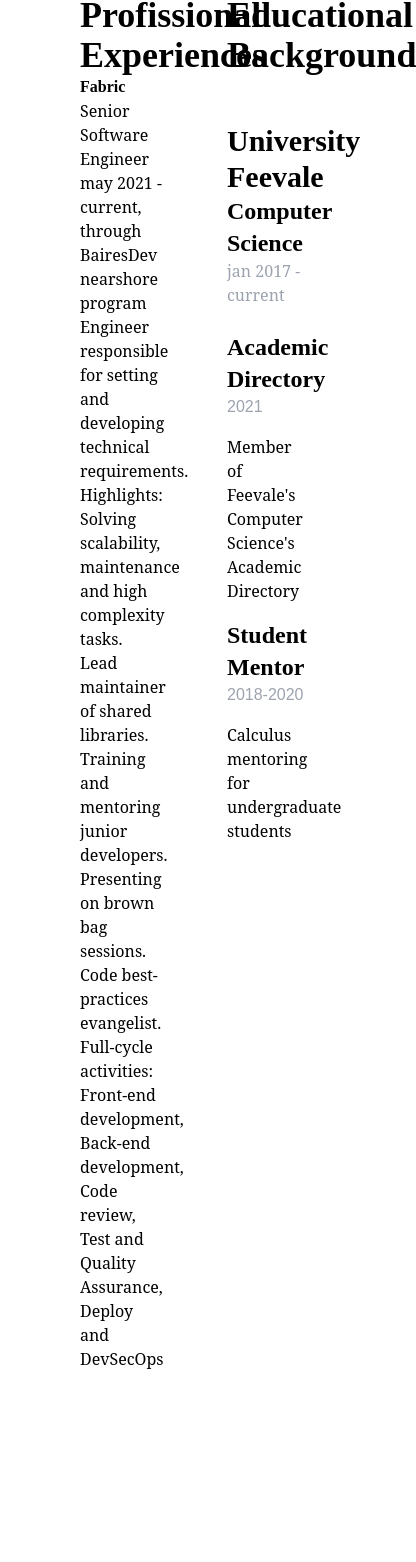
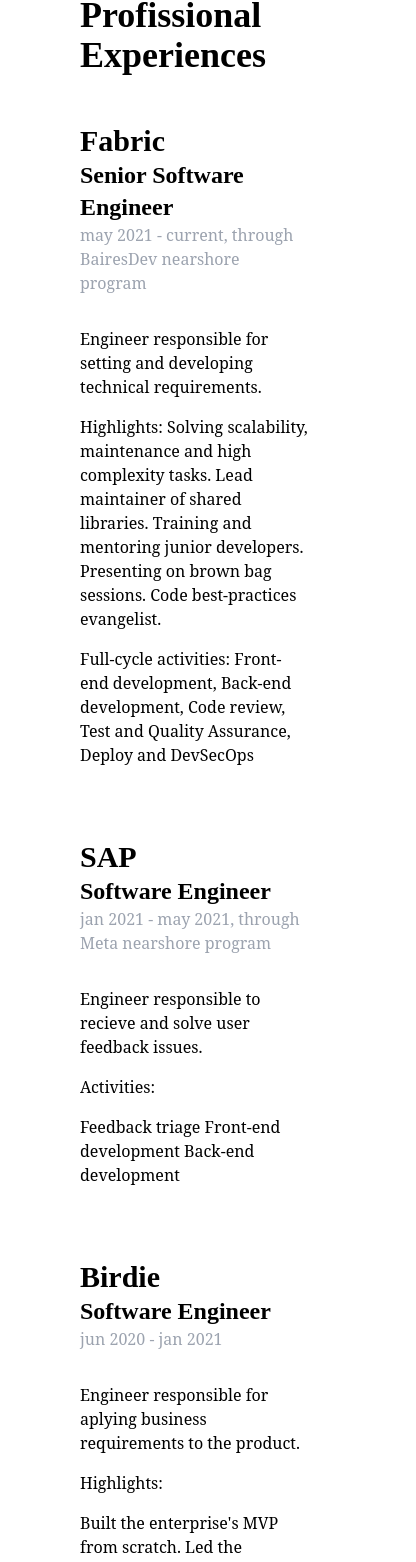
Before and after one commit to AlenDavid/davidalen.dev, a Next.js app: page / in a window 390 px wide. Shown: the part 1233-2795 px from the top of the page, 416 px wide, since content can reach past the window. Before the commit the page ends 2604 px from the top, so only its background shows below. Built offline with nearby package versions, Linux system fonts and the light colour scheme.

Commit message:
(update) experiences

```diff
--- a/components/Experiences.js
+++ b/components/Experiences.js
@@ -1,33 +1,7 @@
 import React from 'react'
 
-export function Experiences() {
+const EducationalExperiences = () => {
 	return (
-		<section className='px-20 grid grid-cols-2 gap-16'>
-			<div>
-				<h2 className='text-4xl font-bold mt-16'>Profissional Experiences</h2>
-				<div>
-					<div>
-						<h3>Fabric</h3>
-						<p>Senior Software Engineer</p>
-						<p>may 2021 - current, through BairesDev nearshore program </p>
-						<p>
-							Engineer responsible for setting and developing technical
-							requirements.
-						</p>
-						<p>
-							Highlights: Solving scalability, maintenance and high complexity
-							tasks. Lead maintainer of shared libraries. Training and mentoring
-							junior developers. Presenting on brown bag sessions. Code
-							best-practices evangelist.
-						</p>
-						<p>
-							Full-cycle activities: Front-end development, Back-end
-							development, Code review, Test and Quality Assurance, Deploy and
-							DevSecOps
-						</p>
-					</div>
-				</div>
-			</div>
 		<div>
 			<h2 className='text-4xl font-bold mt-16'>Educational Background</h2>
 			<div className='flex flex-col'>
@@ -57,6 +31,101 @@
 				</div>
 			</div>
 		</div>
+	)
+}
+
+const ProfessionalExperiences = () => {
+	return (
+		<div>
+			<h2 className='text-4xl font-bold mt-16'>Profissional Experiences</h2>
+			<div className='flex flex-col'>
+				<div className='mb-6 flex flex-col gap-4'>
+					<div className='mb-4'>
+						<h3 className='text-3xl font-bold mt-12'>Fabric</h3>
+						<h4 className='text-2xl font-bold'>Senior Software Engineer</h4>
+						<p className='text-gray-400'>
+							may 2021 - current, through BairesDev nearshore program{' '}
+						</p>
+					</div>
+					<p>
+						Engineer responsible for setting and developing technical
+						requirements.
+					</p>
+					<p>
+						Highlights: Solving scalability, maintenance and high complexity
+						tasks. Lead maintainer of shared libraries. Training and mentoring
+						junior developers. Presenting on brown bag sessions. Code
+						best-practices evangelist.
+					</p>
+					<p>
+						Full-cycle activities: Front-end development, Back-end development,
+						Code review, Test and Quality Assurance, Deploy and DevSecOps
+					</p>
+				</div>
+				<div className='mb-6 flex flex-col gap-4'>
+					<div className='mb-4'>
+						<h3 className='text-3xl font-bold mt-12'>SAP</h3>
+						<h4 className='text-2xl font-bold'>Software Engineer</h4>
+						<p className='text-gray-400'>
+							jan 2021 - may 2021, through Meta nearshore program
+						</p>
+					</div>
+					<p>Engineer responsible to recieve and solve user feedback issues.</p>
+					<p>Activities:</p>
+					<p>Feedback triage Front-end development Back-end development</p>
+				</div>
+				<div className='mb-6 flex flex-col gap-4'>
+					<div className='mb-4'>
+						<h3 className='text-3xl font-bold mt-12'>Birdie</h3>
+						<h4 className='text-2xl font-bold'>Software Engineer</h4>
+						<p className='text-gray-400'>jun 2020 - jan 2021</p>
+					</div>
+					<p>
+						Engineer responsible for aplying business requirements to the
+						product.
+					</p>
+					<p>Highlights:</p>
+					<p>
+						Built the enterprise&apos;s MVP from scratch. Led the implementation
+						of a high-functional schedule system under a short deadline.
+					</p>
+					<p>Full-cycle activities:</p>
+					<p>
+						Front-end development, Back-end development, Code review, Test and
+						Quality Assurance, Deploy and DevOps
+					</p>
+				</div>
+				<div className='mb-6 flex flex-col gap-4'>
+					<div className='mb-4'>
+						<h3 className='text-3xl font-bold mt-12'>BringUP</h3>
+						<h4 className='text-2xl font-bold'>Software Engineer</h4>
+						<p className='text-gray-400'>aug 2018 - jun 2020</p>
+					</div>
+					<p>
+						Engineer responsible for collecting client requirements and
+						developing them for the product.
+					</p>
+					<p>Highlights:</p>
+					<p>
+						Unique developer in company, had to handle cross development of all
+						products. Implemented all product features of 2019 and 2020.
+					</p>
+					<p>Full-cycle activities:</p>
+					<p>
+						Front-end development Back-end development Code review Test and
+						Quality Assurance Deploy DevOps
+					</p>
+				</div>
+			</div>
+		</div>
+	)
+}
+
+export function Experiences() {
+	return (
+		<section className='px-20 grid grid-cols-1 lg:grid-cols-2 gap-16'>
+			<ProfessionalExperiences />
+			<EducationalExperiences />
 		</section>
 	)
 }
```
Lines whose indentation alone changed are shown as unchanged.
